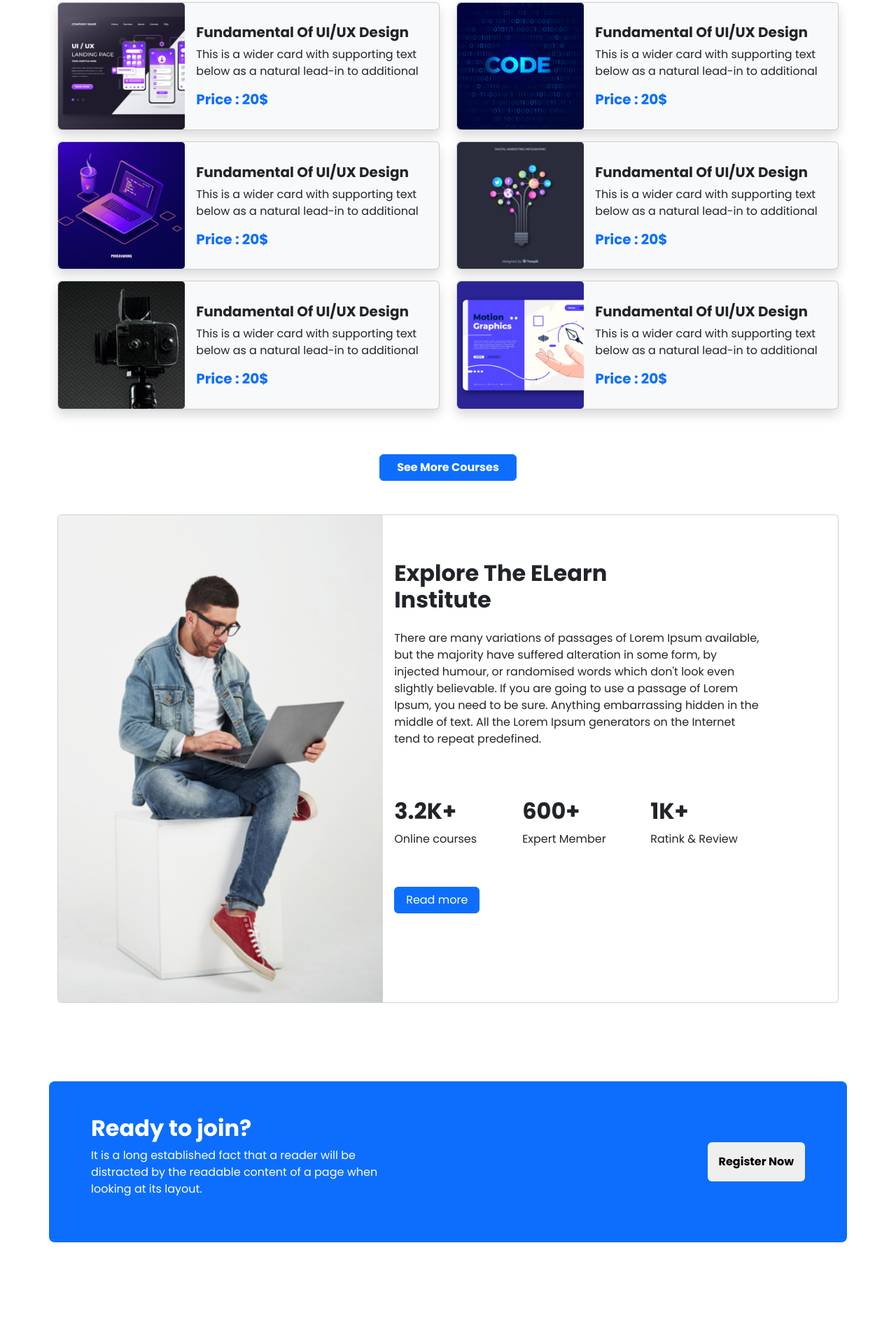
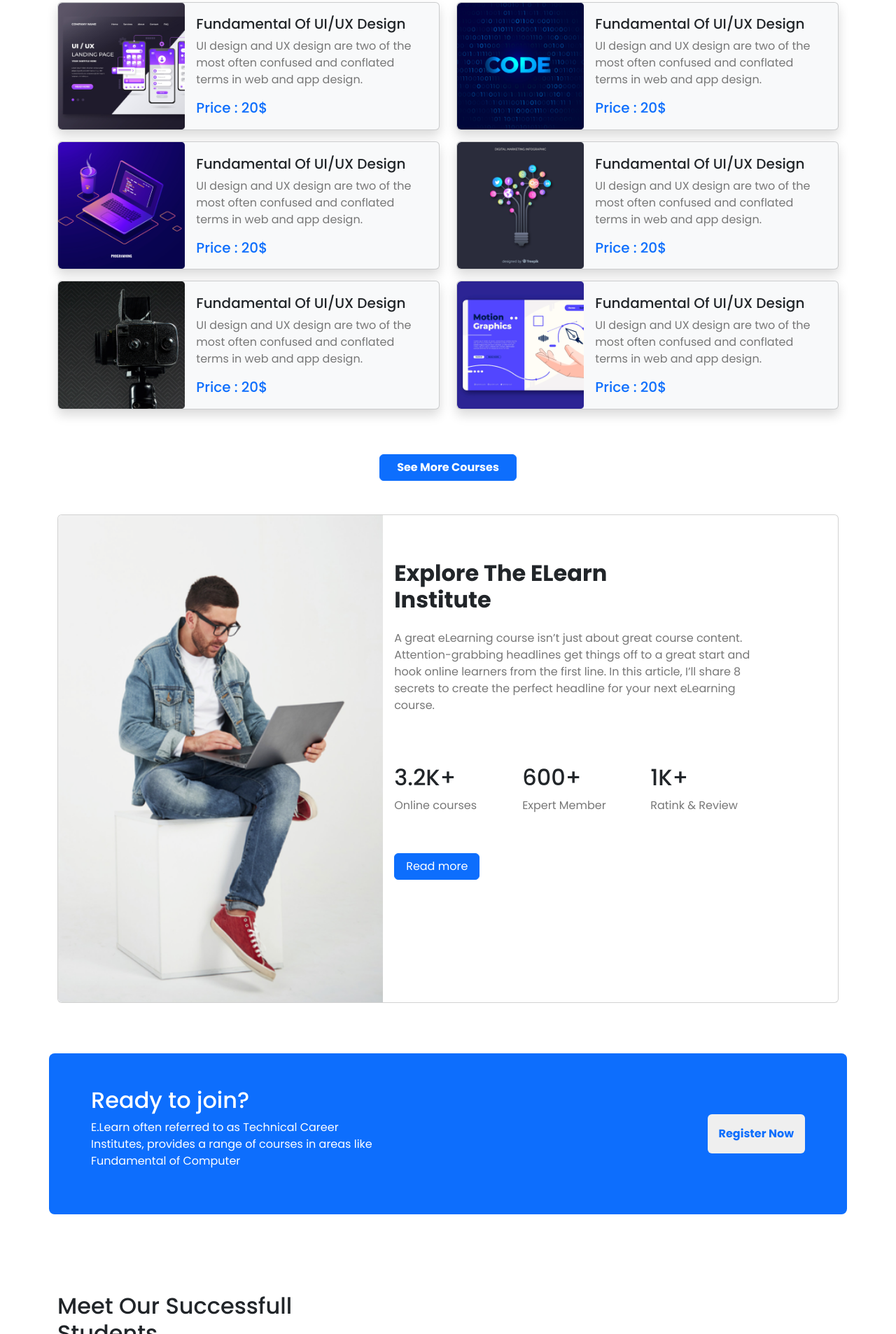
Before and after one commit to nabilAhmedN/eLearn, a plain HTML site: page index.html in a window 1280 px wide. Shown: the part 894-2800 px from the top of the page at 70% size. Drawn offline with nearby package versions, Linux system fonts and the light colour scheme.

Commit message:
valuable text added

```diff
--- a/index.html
+++ b/index.html
@@ -106,8 +106,7 @@
                                 <div class="col-md-8">
                                     <div class="card-body ">
                                         <h5 class="card-title">Fundamental Of UI/UX Design</h5>
-                                        <p class="card-text">This is a wider card with supporting text below as a natural
-                                            lead-in to additional </p>
+                                        <p class="card-text">UI design and UX design are two of the most often confused and conflated terms in web and app design.</p>
                                         <h5 class="card-text text-primary"> Price : 20$ </h5>
                                     </div>
                                 </div>
@@ -123,8 +122,7 @@
                                 <div class="col-md-8">
                                     <div class="card-body ">
                                         <h5 class="card-title">Fundamental Of UI/UX Design</h5>
-                                        <p class="card-text">This is a wider card with supporting text below as a natural
-                                            lead-in to additional </p>
+                                        <p class="card-text">UI design and UX design are two of the most often confused and conflated terms in web and app design.</p>
                                         <h5 class="card-text text-primary"> Price : 20$ </h5>
                                     </div>
                                 </div>
@@ -140,8 +138,7 @@
                                 <div class="col-md-8">
                                     <div class="card-body ">
                                         <h5 class="card-title">Fundamental Of UI/UX Design</h5>
-                                        <p class="card-text">This is a wider card with supporting text below as a natural
-                                            lead-in to additional </p>
+                                        <p class="card-text">UI design and UX design are two of the most often confused and conflated terms in web and app design.</p>
                                         <h5 class="card-text text-primary"> Price : 20$ </h5>
                                     </div>
                                 </div>
@@ -157,8 +154,7 @@
                                 <div class="col-md-8">
                                     <div class="card-body ">
                                         <h5 class="card-title">Fundamental Of UI/UX Design</h5>
-                                        <p class="card-text">This is a wider card with supporting text below as a natural
-                                            lead-in to additional </p>
+                                        <p class="card-text">UI design and UX design are two of the most often confused and conflated terms in web and app design.</p>
                                         <h5 class="card-text text-primary"> Price : 20$ </h5>
                                     </div>
                                 </div>
@@ -174,8 +170,7 @@
                                 <div class="col-md-8">
                                     <div class="card-body ">
                                         <h5 class="card-title">Fundamental Of UI/UX Design</h5>
-                                        <p class="card-text">This is a wider card with supporting text below as a natural
-                                            lead-in to additional </p>
+                                        <p class="card-text">UI design and UX design are two of the most often confused and conflated terms in web and app design.</p>
                                         <h5 class="card-text text-primary"> Price : 20$ </h5>
                                     </div>
                                 </div>
@@ -191,8 +186,7 @@
                                 <div class="col-md-8">
                                     <div class="card-body ">
                                         <h5 class="card-title">Fundamental Of UI/UX Design</h5>
-                                        <p class="card-text">This is a wider card with supporting text below as a natural
-                                            lead-in to additional </p>
+                                        <p class="card-text">UI design and UX design are two of the most often confused and conflated terms in web and app design.</p>
                                         <h5 class="card-text text-primary"> Price : 20$ </h5>
                                     </div>
                                 </div>
@@ -202,7 +196,6 @@
                 </div>
             </div>
             <div class="d-flex justify-content-center my-5">
-                <!-- <a href="#" class="btn btn-primary px-5 py-3 ">See More Courses</a> -->
                 <button class="px-4 btn btn-primary fw-bold">See More Courses</button>
             </div>
         </section>
@@ -217,9 +210,7 @@
                         <div class="card-body mx-auto mt-5">
                             <h5 class="card-title fs-2 fw-bold">Explore The ELearn <br> Institute</h5>
                             <p class="card-text pt-3">
-                                There are many variations of passages of Lorem Ipsum available, but the majority have suffered alteration in some form, by injected humour, or randomised words which don't look even slightly believable. If you are going to use a passage of Lorem Ipsum, you need to be sure.
-
-                                Anything embarrassing hidden in the middle of text. All the Lorem Ipsum generators on the Internet tend to repeat predefined.
+                                A great eLearning course isn’t just about great course content. Attention-grabbing headlines get things off to a great start and hook online learners from the first line. In this article, I’ll share 8 secrets to create the perfect headline for your next eLearning course.
                             </p>
                         <div class="d-flex justify-content-between align-items-center pt-5 row my-4">
                             <div class="col-lg-4 col-sm-6">
@@ -241,19 +232,16 @@
             </div>
         </section>
 
-        <section class="container py-5">
+        <section class="container py-2">
             <div class="row align-items-center bg-primary my-5 p-5 rounded-3 text-center text-md-start text-lg-left">
                 <div class="col-md-5">
                     <h2 class="text-white">
                         Ready to join?
                     </h2>
-                    <p class="text-white">It is a long established fact that a reader will be distracted by the
-                        readable
-                        content of a page when looking at its
-                        layout.</p>
+                    <p class="text-white">E.Learn often referred to as Technical Career Institutes, provides a range of courses in areas like Fundamental of Computer</p>
                 </div>
                 <div class="col-md-7 d-flex justify-content-md-end justify-content-center">
-                    <button class="border-0 rounded-2 p-3 text-custom fw-bold" data-bs-toggle="modal"
+                    <button class="border-0 rounded-2 p-3 text-primary fw-bold" data-bs-toggle="modal"
                         data-bs-target="#exampleModal">
                         Register Now</button>
                 </div>
@@ -313,11 +301,11 @@
             </div>
         </section>
 
-        <section class="container py-5">
+        <section class="container py-2">
             <div class="text-center text-lg-start text-md-start my-5 col-lg-5">
                 <h2>Meet Our Successfull Students</h2>
                 <p>
-                    It is a long established fact that a reader will be distracted by the readable content of a page when looking at its layout.
+                    Your tale stands out. Because of this, we collaborate closely with you to comprehend your unique interests, requirements, and objectives.
                 </p>
             </div>
             <div class="row">
@@ -359,15 +347,14 @@
                 </div>
             </div>
             <div class="d-flex justify-content-center my-5">
-                <!-- <a href="#" class="btn btn-primary px-3 py-2">View All</a> -->
                 <button class="mt-2 px-4 btn btn-primary fw-bold">View All</button>
             </div>
         </section>
 
-        <section class=" container-sm my-5">
+        <section class=" container-sm my-2">
             <div class="col-lg-5 mx-auto text-center ">
                 <h2>Frequently Asked Questions</h2>
-                <p>It is a long established fact that a reader will be distracted by the readable content of a page whe looking at its layout.</p>
+                <p>In the Q&A you can view answers the instructor or teaching assistant has posted to questions from students, as well as Featured Questions they may have selected or created for their course.</p>
             </div>
             <div class="col-lg-7 mx-auto">
                 <div class="accordion" id="accordionPanelsStayOpenExample">
@@ -449,7 +436,7 @@
             </div>
         </section>
 
-        <section class="container d-lg-flex d-none flex-column align-items-center py-5 ">
+        <section class="container d-lg-flex d-none flex-column align-items-center py-5">
             <h1>Trusted by over 800+ companies</h1>
             <div class="ms-3 mt-3">
               <img src="images/company/company-1.png" alt="">
--- a/style.css
+++ b/style.css
@@ -5,12 +5,8 @@
     font-family: 'Poppins', sans-serif;
 }
 
-h5{
-    font-weight: bolder;
-}
-
-h2{
-    font-weight: bolder;
+p{
+    color: #777777;
 }
 
 .carousel-item img {
```
